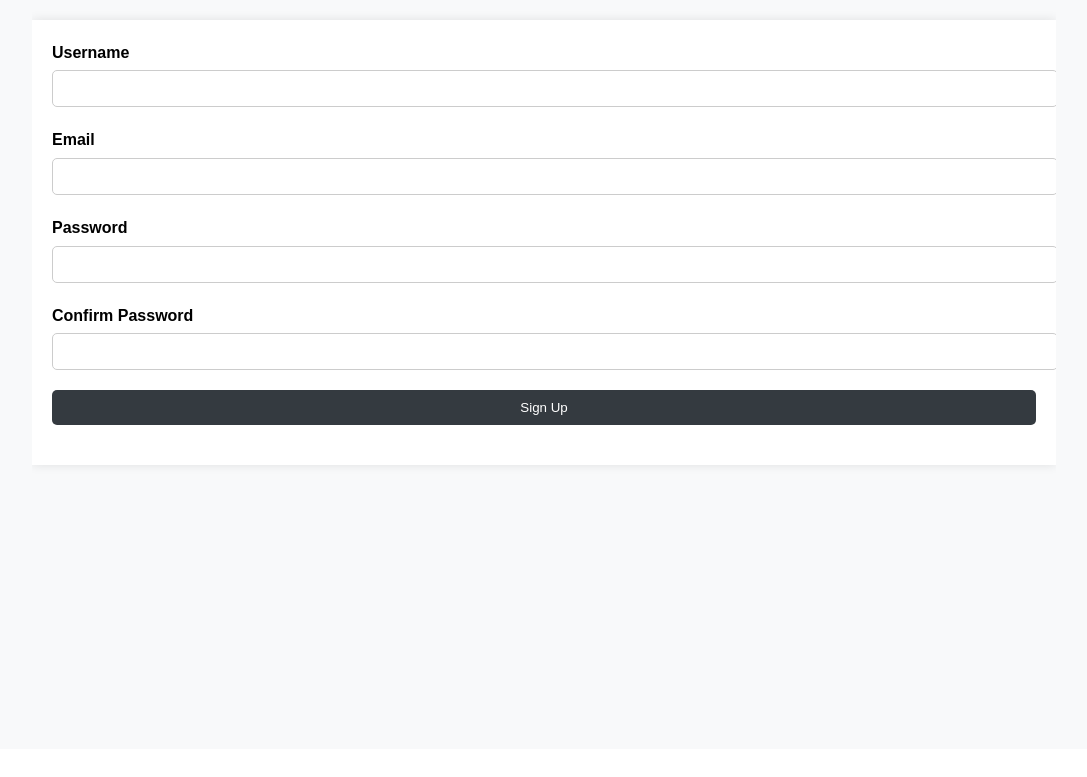
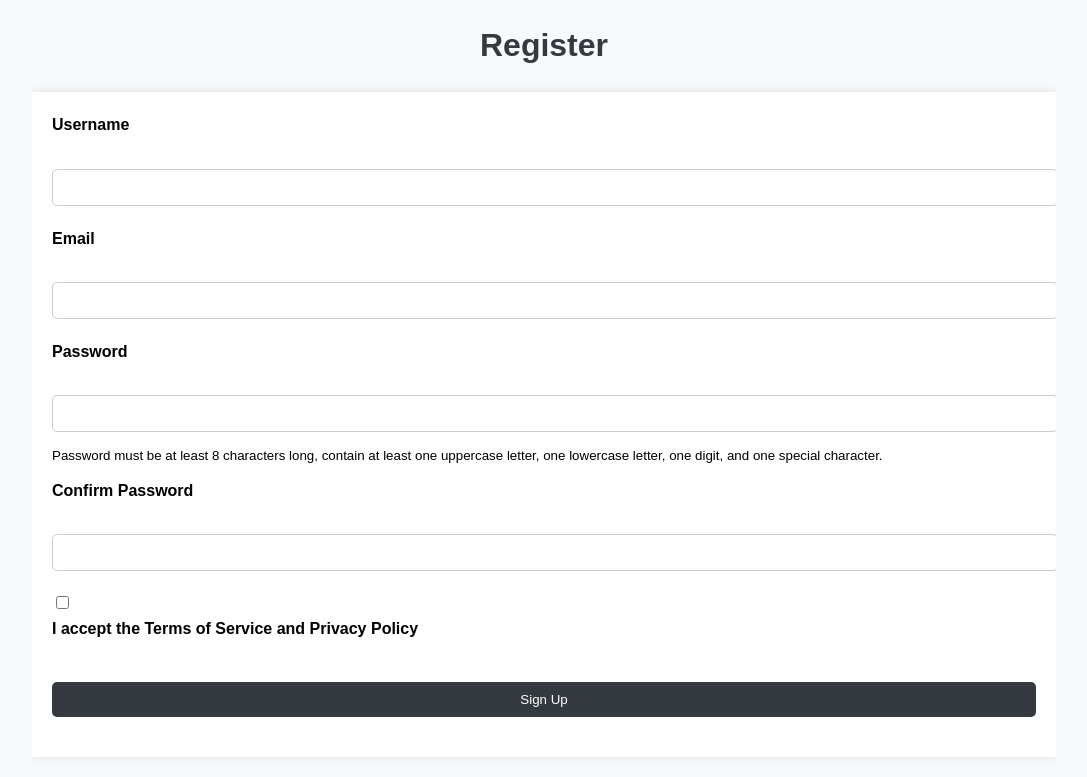
Before and after one commit to sdeery14/nexfitra, a Flask app: page /register in a window 1280 px wide. Shown: the part 51-828 px from the top of the page, without its empty margins (96-1183 px from the left). Before the commit the page ends 520 px from the top, so only its background shows below. Run offline with Flask 3, Linux system fonts and the light colour scheme.

Commit message:
add password strength validation

```diff
--- a/app/forms.py
+++ b/app/forms.py
@@ -1,7 +1,7 @@
 # app/forms.py
 from flask_wtf import FlaskForm
 from wtforms import StringField, PasswordField, SubmitField, BooleanField
-from wtforms.validators import DataRequired, Length, Email, EqualTo, ValidationError
+from wtforms.validators import DataRequired, Length, Email, EqualTo, Regexp, ValidationError
 import re
 from app.models import User
 from flask_login import current_user
@@ -19,12 +19,28 @@ def validate_password(form, field):
     if not re.search(r"[!@#$%^&*(),.?\":{}|<>]", password):
         raise ValidationError('Password must contain at least one special character.')
 
+from flask_wtf import FlaskForm
+from wtforms import StringField, PasswordField, SubmitField, BooleanField
+from wtforms.validators import DataRequired, Email, EqualTo, Length, Regexp, ValidationError
+from app.models import User
+
 class RegistrationForm(FlaskForm):
-    username = StringField('Username', validators=[DataRequired(), Length(min=2, max=20)])
+    username = StringField('Username', validators=[DataRequired()])
     email = StringField('Email', validators=[DataRequired(), Email()])
-    password = PasswordField('Password', validators=[DataRequired(), validate_password])
+    password = PasswordField('Password', validators=[
+        DataRequired(),
+        Length(min=8, message='Password must be at least 8 characters long'),
+        Regexp(r'(?=.*\d)(?=.*[a-z])(?=.*[A-Z])(?=.*[@$!%*?&])', message='Password must contain at least one uppercase letter, one lowercase letter, one digit, and one special character')
+    ])
     confirm_password = PasswordField('Confirm Password', validators=[DataRequired(), EqualTo('password')])
+    accept_tos = BooleanField('I accept the Terms of Service and Privacy Policy', validators=[DataRequired()])
     submit = SubmitField('Sign Up')
+
+    def validate_email(self, email):
+        user = User.query.filter_by(email=email.data).first()
+        if user:
+            raise ValidationError('That email is taken. Please choose a different one.')
+
 
 class LoginForm(FlaskForm):
     email = StringField('Email', validators=[DataRequired(), Email()])
@@ -42,7 +58,11 @@ class RequestResetForm(FlaskForm):
             raise ValidationError('There is no account with that email. You must register first.')
 
 class ResetPasswordForm(FlaskForm):
-    password = PasswordField('Password', validators=[DataRequired()])
+    password = PasswordField('Password', validators=[
+        DataRequired(),
+        Length(min=8, message='Password must be at least 8 characters long'),
+        Regexp(r'(?=.*\d)(?=.*[a-z])(?=.*[A-Z])(?=.*[@$!%*?&])', message='Password must contain at least one uppercase letter, one lowercase letter, one digit, and one special character')
+    ])
     confirm_password = PasswordField('Confirm Password', validators=[DataRequired(), EqualTo('password')])
     submit = SubmitField('Reset Password')
 
--- a/app/routes.py
+++ b/app/routes.py
@@ -102,6 +102,8 @@ def login():
                 login_activity = LoginActivity(user_id=user.id, ip_address=request.remote_addr, user_agent=request.headers.get('User-Agent'))
                 db.session.add(login_activity)
                 db.session.commit()
+                if not user.mfa_enabled:
+                    return redirect(url_for('setup_mfa'))
                 next_page = request.args.get('next')
                 return redirect(next_page) if next_page else redirect(url_for('home'))
             else:
--- a/app/templates/register.html
+++ b/app/templates/register.html
@@ -2,19 +2,28 @@
 {% extends "base.html" %}
 {% block title %}Register{% endblock %}
 {% block content %}
+<h1>Register</h1>
 <form method="POST" action="">
     {{ form.hidden_tag() }}
     <div>
-        {{ form.username.label }} {{ form.username() }}
+        {{ form.username.label }}<br>
+        {{ form.username(size=32) }}<br>
     </div>
     <div>
-        {{ form.email.label }} {{ form.email() }}
+        {{ form.email.label }}<br>
+        {{ form.email(size=32) }}<br>
     </div>
     <div>
-        {{ form.password.label }} {{ form.password() }}
+        {{ form.password.label }}<br>
+        {{ form.password(size=32) }}<br>
+        <small>Password must be at least 8 characters long, contain at least one uppercase letter, one lowercase letter, one digit, and one special character.</small>
     </div>
     <div>
-        {{ form.confirm_password.label }} {{ form.confirm_password() }}
+        {{ form.confirm_password.label }}<br>
+        {{ form.confirm_password(size=32) }}<br>
+    </div>
+    <div>
+        {{ form.accept_tos() }} {{ form.accept_tos.label }}<br>
     </div>
     <div>
         {{ form.submit() }}
--- a/app/templates/reset_token.html
+++ b/app/templates/reset_token.html
@@ -6,6 +6,7 @@
     <div>
         {{ form.password.label }}<br>
         {{ form.password(size=32) }}<br>
+        <small>Password must be at least 8 characters long, contain at least one uppercase letter, one lowercase letter, one digit, and one special character.</small>
         {% if form.password.errors %}
             <ul>
             {% for error in form.password.errors %}
```
